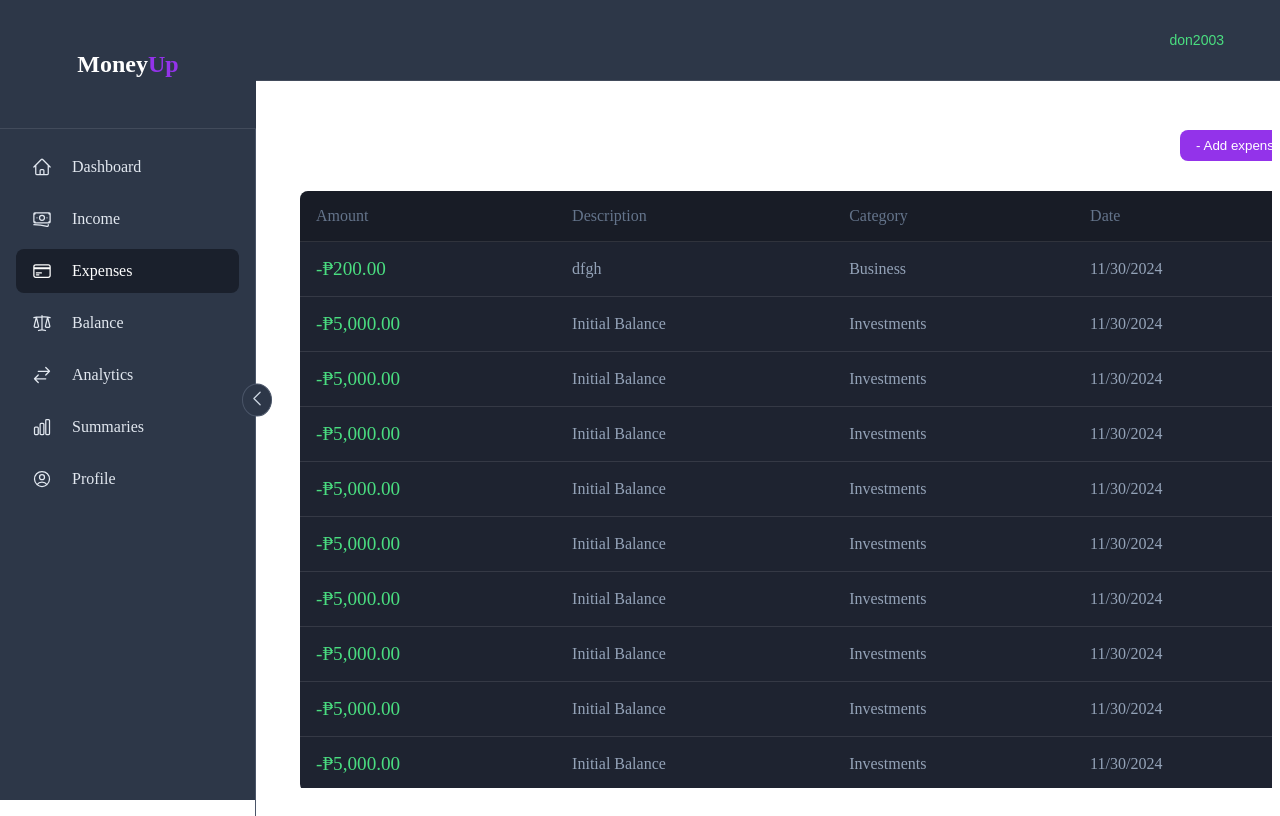
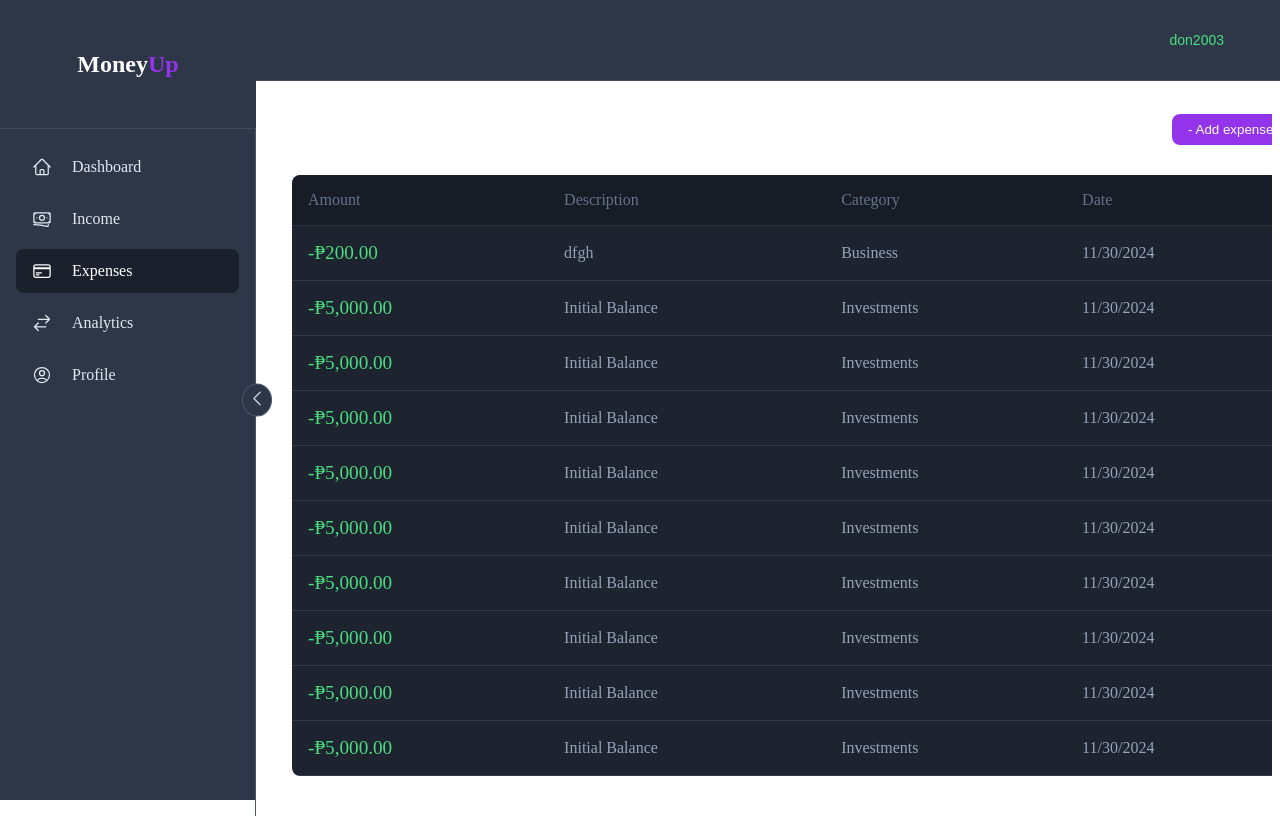
Before and after one commit to graysonLL/MoneyUP, a React (Create React App) app in the folder personal-finance-tracker/client/: page /expenses in a window 1280 px wide. Built offline with nearby package versions, Linux system fonts and the light colour scheme; the HTML template or start-up script is replaced by a standard one.

Commit message:
removed unnecessary sidebar items and fixed the spacing for both the income and the expense

```diff
--- a/personal-finance-tracker/client/src/components/layout/Sidebar.jsx
+++ b/personal-finance-tracker/client/src/components/layout/Sidebar.jsx
@@ -2,9 +2,7 @@ import {
   HomeIcon,
   BanknotesIcon,
   CreditCardIcon,
-  ScaleIcon,
   ArrowsRightLeftIcon,
-  ChartBarIcon,
   UserCircleIcon,
   ChevronLeftIcon,
   ChevronRightIcon,
@@ -22,9 +20,7 @@ const Sidebar = ({ isOpen, setIsOpen }) => {
     { name: "Dashboard", icon: HomeIcon, path: "/dashboard" },
     { name: "Income", icon: BanknotesIcon, path: "/income" },
     { name: "Expenses", icon: CreditCardIcon, path: "/expenses" },
-    { name: "Balance", icon: ScaleIcon, path: "/balance" },
     { name: "Analytics", icon: ArrowsRightLeftIcon, path: "/analytics" },
-    { name: "Summaries", icon: ChartBarIcon, path: "/summaries" },
     { name: "Profile", icon: UserCircleIcon, path: "/profile" },
   ];
 
--- a/personal-finance-tracker/client/src/pages/Expenses.jsx
+++ b/personal-finance-tracker/client/src/pages/Expenses.jsx
@@ -148,7 +148,7 @@ function Expenses({ isSidebarOpen }) {
     >
       <div className="expenses-container">
         <div className="expenses-header">
-          <h1>expenses</h1>
+          <h1>Expenses</h1>
           <button className="add-expenses-btn">- Add expenses</button>
         </div>
 
--- a/personal-finance-tracker/client/src/styles/Expenses.css
+++ b/personal-finance-tracker/client/src/styles/Expenses.css
@@ -11,7 +11,8 @@
 }
 
 .expenses-container {
-  padding: 2rem;
+  padding-top: 1rem;
+  padding-left: 1.5rem;
   width: 100%;
   display: flex;
   flex-direction: column;
--- a/personal-finance-tracker/client/src/styles/Income.css
+++ b/personal-finance-tracker/client/src/styles/Income.css
@@ -7,11 +7,12 @@
 }
 
 .income-content-wrapper.sidebar-closed {
-  margin-left: 80px; /* Width of closed sidebar */
+  margin-left: 80px;
 }
 
 .income-container {
-  padding: 2rem;
+  padding-top: 1rem;
+  padding-left: 1.5rem;
   width: 100%;
   display: flex;
   flex-direction: column;
```
